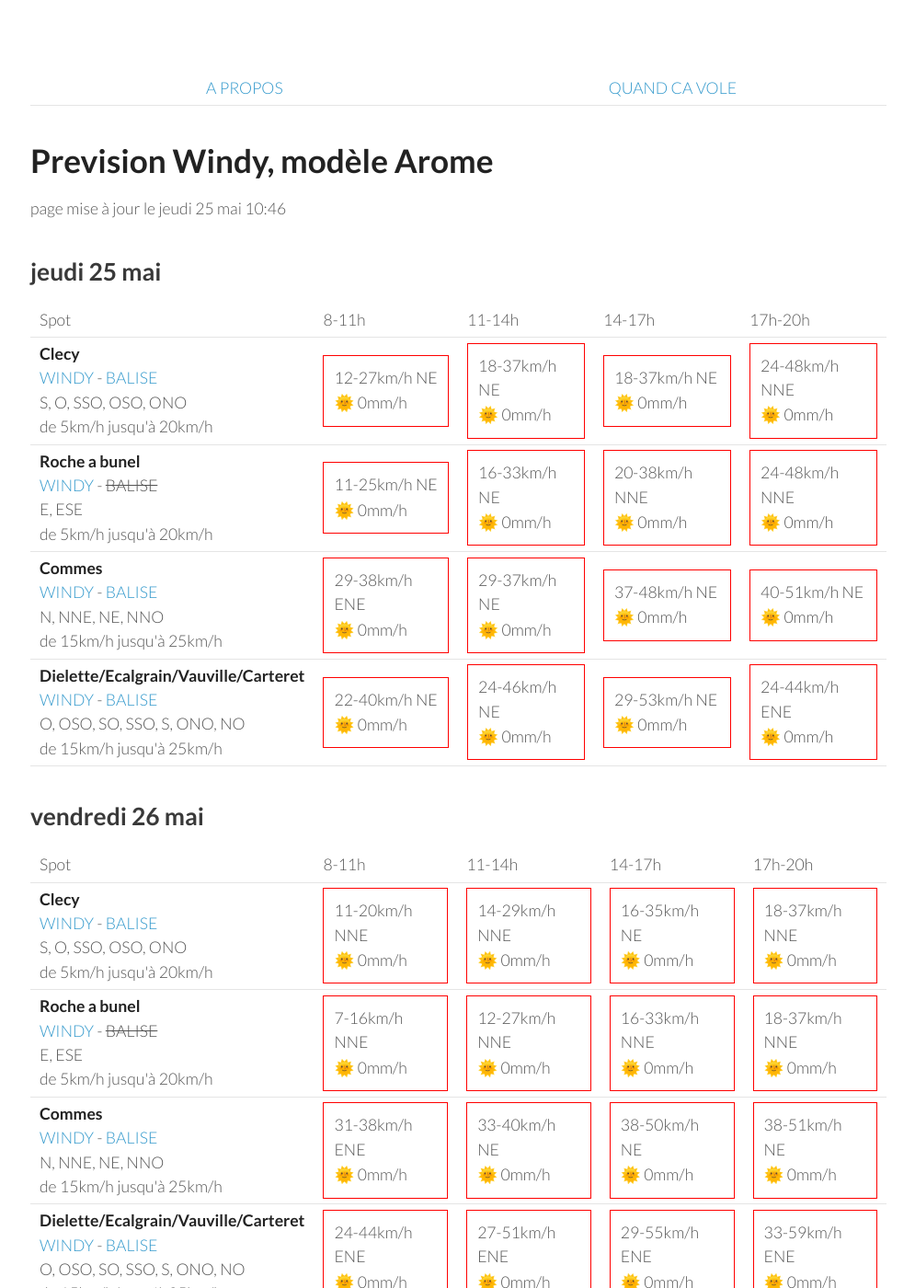
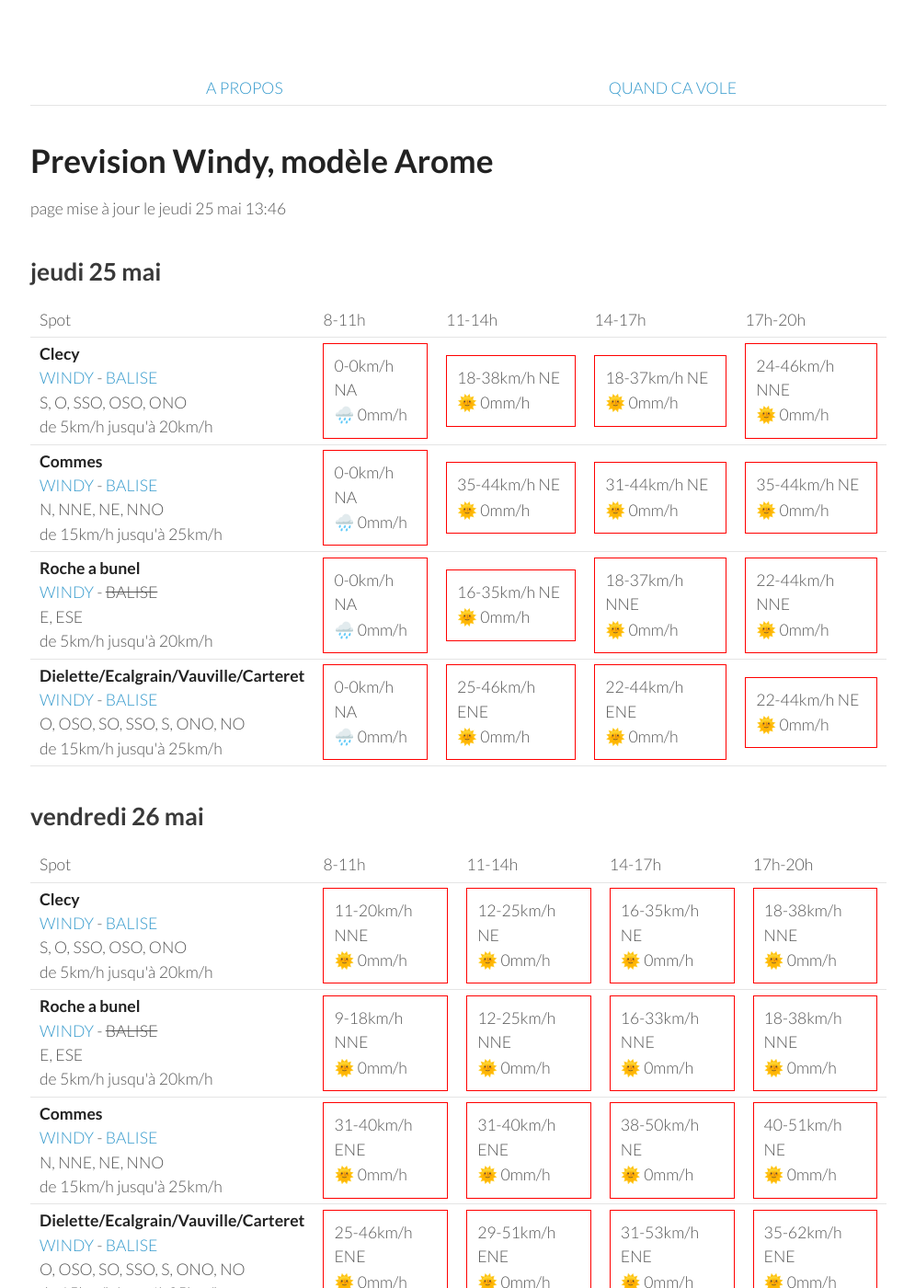
Before and after one commit to parapente-dans-le-nord/parapente-dans-le-nord.github.io, a Jekyll site: the page built from normandie.markdown, in a window 1280 px wide and 1400 px high. Shown: the whole window at 92% size, without its empty margins (25-1020 px from the left). Built offline with Jekyll 4.4.1, drawn with Linux system fonts in a browser that asks for light colours.

Commit message:
update index.markdown

```diff
--- a/normandie.markdown
+++ b/normandie.markdown
@@ -7,7 +7,7 @@ title:  "Tous les spots"
 {: .links}
 
 # Prevision Windy, modèle Arome
-page mise à jour le jeudi 25 mai 10:46
+page mise à jour le jeudi 25 mai 13:46
 
 ## jeudi 25 mai
 
@@ -24,41 +24,37 @@ page mise à jour le jeudi 25 mai 10:46
 <tr>
         <td><strong>Clecy</strong><br><a href="https://windy.com/48.929/-0.470?48.516,-0.470,8">WINDY</a> - <span class=""><a href="http://www.balisemeteo.com/balise.php?idBalise=122">BALISE</a> </span><br> <span class="vent-favorable">S, O, SSO, OSO, ONO</span><br><span class="force-vent">de 5km/h jusqu'à 20km/h</span> </td>
 
-            <td><div class="not-flyable"><p>12-27km/h NE</p><p>🌞 0mm/h</p></div></td>
+            <td><div class="not-flyable"><p>0-0km/h NA</p><p>🌧️ 0mm/h</p></div></td>
+            <td><div class="not-flyable"><p>18-38km/h NE</p><p>🌞 0mm/h</p></div></td>
             <td><div class="not-flyable"><p>18-37km/h NE</p><p>🌞 0mm/h</p></div></td>
-            <td><div class="not-flyable"><p>18-37km/h NE</p><p>🌞 0mm/h</p></div></td>
-            <td><div class="not-flyable"><p>24-48km/h NNE</p><p>🌞 0mm/h</p></div></td>
+            <td><div class="not-flyable"><p>24-46km/h NNE</p><p>🌞 0mm/h</p></div></td>
 
+    </tr>
+<tr>
+        <td><strong>Commes</strong><br><a href="https://windy.com/49.346/-0.726?48.936,-0.726,8">WINDY</a> - <span class=""><a href="http://www.balisemeteo.com/balise.php?idBalise=158">BALISE</a> </span><br> <span class="vent-favorable">N, NNE, NE, NNO</span><br><span class="force-vent">de 15km/h jusqu'à 25km/h</span> </td>
+
+            <td><div class="not-flyable"><p>0-0km/h NA</p><p>🌧️ 0mm/h</p></div></td>
+            <td><div class="not-flyable"><p>35-44km/h NE</p><p>🌞 0mm/h</p></div></td>
+            <td><div class="not-flyable"><p>31-44km/h NE</p><p>🌞 0mm/h</p></div></td>
+            <td><div class="not-flyable"><p>35-44km/h NE</p><p>🌞 0mm/h</p></div></td>
 
     </tr>
 <tr>
         <td><strong>Roche a bunel</strong><br><a href="https://windy.com/48.993/-0.499?48.580,-0.499,8">WINDY</a> - <span class="no-balise"> BALISE </span><br> <span class="vent-favorable">E, ESE</span><br><span class="force-vent">de 5km/h jusqu'à 20km/h</span> </td>
 
-            <td><div class="not-flyable"><p>11-25km/h NE</p><p>🌞 0mm/h</p></div></td>
-            <td><div class="not-flyable"><p>16-33km/h NE</p><p>🌞 0mm/h</p></div></td>
-            <td><div class="not-flyable"><p>20-38km/h NNE</p><p>🌞 0mm/h</p></div></td>
-            <td><div class="not-flyable"><p>24-48km/h NNE</p><p>🌞 0mm/h</p></div></td>
-
-
-    </tr>
-<tr>
-        <td><strong>Commes</strong><br><a href="https://windy.com/49.346/-0.726?48.936,-0.726,8">WINDY</a> - <span class=""><a href="http://www.balisemeteo.com/balise.php?idBalise=158">BALISE</a> </span><br> <span class="vent-favorable">N, NNE, NE, NNO</span><br><span class="force-vent">de 15km/h jusqu'à 25km/h</span> </td>
-
-            <td><div class="not-flyable"><p>29-38km/h ENE</p><p>🌞 0mm/h</p></div></td>
-            <td><div class="not-flyable"><p>29-37km/h NE</p><p>🌞 0mm/h</p></div></td>
-            <td><div class="not-flyable"><p>37-48km/h NE</p><p>🌞 0mm/h</p></div></td>
-            <td><div class="not-flyable"><p>40-51km/h NE</p><p>🌞 0mm/h</p></div></td>
-
+            <td><div class="not-flyable"><p>0-0km/h NA</p><p>🌧️ 0mm/h</p></div></td>
+            <td><div class="not-flyable"><p>16-35km/h NE</p><p>🌞 0mm/h</p></div></td>
+            <td><div class="not-flyable"><p>18-37km/h NNE</p><p>🌞 0mm/h</p></div></td>
+            <td><div class="not-flyable"><p>22-44km/h NNE</p><p>🌞 0mm/h</p></div></td>
 
     </tr>
 <tr>
         <td><strong>Dielette/Ecalgrain/Vauville/Carteret</strong><br><a href="https://windy.com/49.650/-1.856?49.243,-1.856,8">WINDY</a> - <span class=""><a href="http://www.balisemeteo.com/balise.php?idBalise=81">BALISE</a> </span><br> <span class="vent-favorable">O, OSO, SO, SSO, S, ONO, NO</span><br><span class="force-vent">de 15km/h jusqu'à 25km/h</span> </td>
 
-            <td><div class="not-flyable"><p>22-40km/h NE</p><p>🌞 0mm/h</p></div></td>
-            <td><div class="not-flyable"><p>24-46km/h NE</p><p>🌞 0mm/h</p></div></td>
-            <td><div class="not-flyable"><p>29-53km/h NE</p><p>🌞 0mm/h</p></div></td>
-            <td><div class="not-flyable"><p>24-44km/h ENE</p><p>🌞 0mm/h</p></div></td>
-
+            <td><div class="not-flyable"><p>0-0km/h NA</p><p>🌧️ 0mm/h</p></div></td>
+            <td><div class="not-flyable"><p>25-46km/h ENE</p><p>🌞 0mm/h</p></div></td>
+            <td><div class="not-flyable"><p>22-44km/h ENE</p><p>🌞 0mm/h</p></div></td>
+            <td><div class="not-flyable"><p>22-44km/h NE</p><p>🌞 0mm/h</p></div></td>
 
     </tr>
 
@@ -81,39 +77,39 @@ page mise à jour le jeudi 25 mai 10:46
         <td><strong>Clecy</strong><br><a href="https://windy.com/48.929/-0.470?48.516,-0.470,8">WINDY</a> - <span class=""><a href="http://www.balisemeteo.com/balise.php?idBalise=122">BALISE</a> </span><br> <span class="vent-favorable">S, O, SSO, OSO, ONO</span><br><span class="force-vent">de 5km/h jusqu'à 20km/h</span> </td>
 
             <td><div class="not-flyable"><p>11-20km/h NNE</p><p>🌞 0mm/h</p></div></td>
-            <td><div class="not-flyable"><p>14-29km/h NNE</p><p>🌞 0mm/h</p></div></td>
+            <td><div class="not-flyable"><p>12-25km/h NE</p><p>🌞 0mm/h</p></div></td>
             <td><div class="not-flyable"><p>16-35km/h NE</p><p>🌞 0mm/h</p></div></td>
-            <td><div class="not-flyable"><p>18-37km/h NNE</p><p>🌞 0mm/h</p></div></td>
+            <td><div class="not-flyable"><p>18-38km/h NNE</p><p>🌞 0mm/h</p></div></td>
 
 
     </tr>
 <tr>
         <td><strong>Roche a bunel</strong><br><a href="https://windy.com/48.993/-0.499?48.580,-0.499,8">WINDY</a> - <span class="no-balise"> BALISE </span><br> <span class="vent-favorable">E, ESE</span><br><span class="force-vent">de 5km/h jusqu'à 20km/h</span> </td>
 
-            <td><div class="not-flyable"><p>7-16km/h NNE</p><p>🌞 0mm/h</p></div></td>
-            <td><div class="not-flyable"><p>12-27km/h NNE</p><p>🌞 0mm/h</p></div></td>
+            <td><div class="not-flyable"><p>9-18km/h NNE</p><p>🌞 0mm/h</p></div></td>
+            <td><div class="not-flyable"><p>12-25km/h NNE</p><p>🌞 0mm/h</p></div></td>
             <td><div class="not-flyable"><p>16-33km/h NNE</p><p>🌞 0mm/h</p></div></td>
-            <td><div class="not-flyable"><p>18-37km/h NNE</p><p>🌞 0mm/h</p></div></td>
+            <td><div class="not-flyable"><p>18-38km/h NNE</p><p>🌞 0mm/h</p></div></td>
 
 
     </tr>
 <tr>
         <td><strong>Commes</strong><br><a href="https://windy.com/49.346/-0.726?48.936,-0.726,8">WINDY</a> - <span class=""><a href="http://www.balisemeteo.com/balise.php?idBalise=158">BALISE</a> </span><br> <span class="vent-favorable">N, NNE, NE, NNO</span><br><span class="force-vent">de 15km/h jusqu'à 25km/h</span> </td>
 
-            <td><div class="not-flyable"><p>31-38km/h ENE</p><p>🌞 0mm/h</p></div></td>
-            <td><div class="not-flyable"><p>33-40km/h NE</p><p>🌞 0mm/h</p></div></td>
+            <td><div class="not-flyable"><p>31-40km/h ENE</p><p>🌞 0mm/h</p></div></td>
+            <td><div class="not-flyable"><p>31-40km/h ENE</p><p>🌞 0mm/h</p></div></td>
             <td><div class="not-flyable"><p>38-50km/h NE</p><p>🌞 0mm/h</p></div></td>
-            <td><div class="not-flyable"><p>38-51km/h NE</p><p>🌞 0mm/h</p></div></td>
+            <td><div class="not-flyable"><p>40-51km/h NE</p><p>🌞 0mm/h</p></div></td>
 
 
     </tr>
 <tr>
         <td><strong>Dielette/Ecalgrain/Vauville/Carteret</strong><br><a href="https://windy.com/49.650/-1.856?49.243,-1.856,8">WINDY</a> - <span class=""><a href="http://www.balisemeteo.com/balise.php?idBalise=81">BALISE</a> </span><br> <span class="vent-favorable">O, OSO, SO, SSO, S, ONO, NO</span><br><span class="force-vent">de 15km/h jusqu'à 25km/h</span> </td>
 
-            <td><div class="not-flyable"><p>24-44km/h ENE</p><p>🌞 0mm/h</p></div></td>
-            <td><div class="not-flyable"><p>27-51km/h ENE</p><p>🌞 0mm/h</p></div></td>
-            <td><div class="not-flyable"><p>29-55km/h ENE</p><p>🌞 0mm/h</p></div></td>
-            <td><div class="not-flyable"><p>33-59km/h ENE</p><p>🌞 0mm/h</p></div></td>
+            <td><div class="not-flyable"><p>25-46km/h ENE</p><p>🌞 0mm/h</p></div></td>
+            <td><div class="not-flyable"><p>29-51km/h ENE</p><p>🌞 0mm/h</p></div></td>
+            <td><div class="not-flyable"><p>31-53km/h ENE</p><p>🌞 0mm/h</p></div></td>
+            <td><div class="not-flyable"><p>35-62km/h ENE</p><p>🌞 0mm/h</p></div></td>
 
 
     </tr>
```
